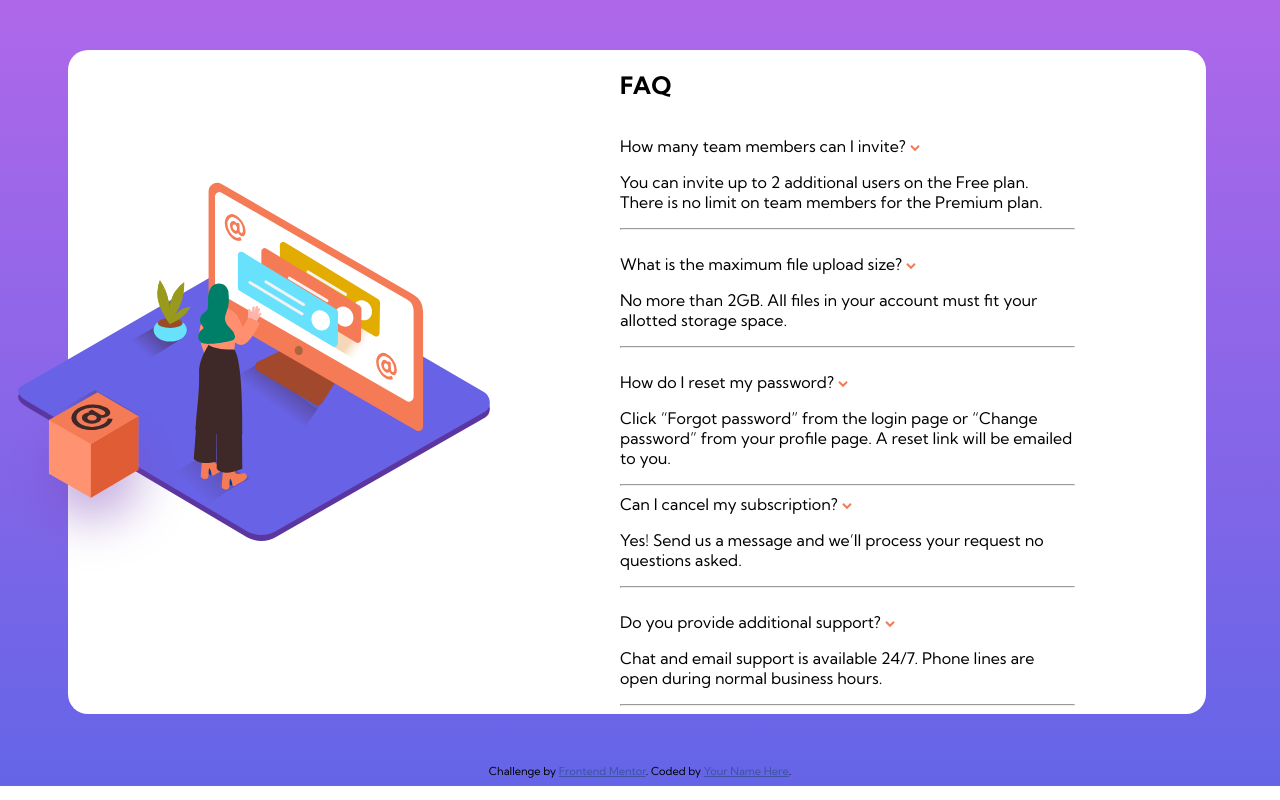
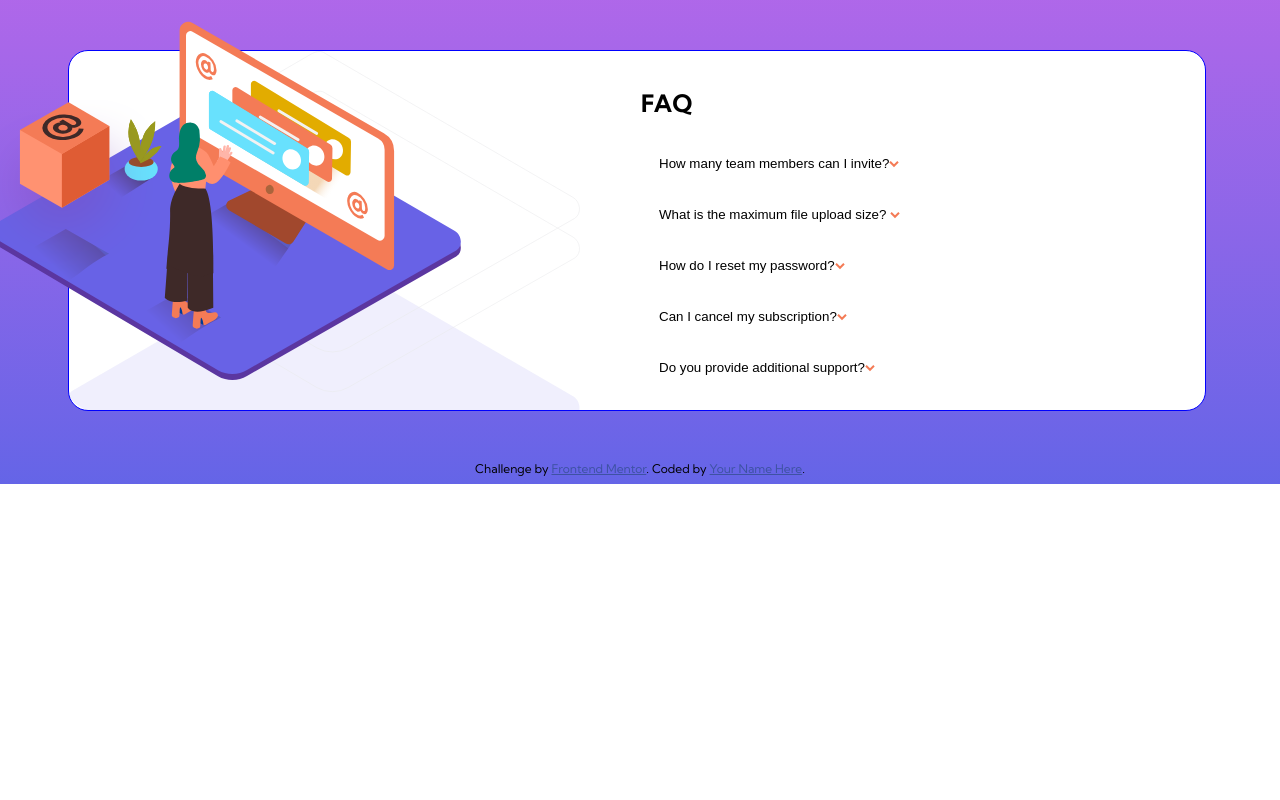
Before and after one commit to Nicolaj123/FAQ-accordion-card, a plain HTML site: page index.html in a window 1280 px wide. Drawn offline with Linux system fonts and the light colour scheme.

Commit message:
Stage 3 Accordion Css & Js

```diff
--- a/index.html
+++ b/index.html
@@ -21,30 +21,33 @@
               <img class="illustration-woman" src="images/illustration-woman-online-desktop.svg" alt="illustration-woman-online-desktop">
           </section>
         <section id="right-part">
+
+
               <h1>FAQ</h1>
-                <div class="first-q">
-                    <p> How many team members can I invite? <img src="images/icon-arrow-down.svg" alt="icon-arrow-down"> </p>
-                    <p> You can invite up to 2 additional users on the Free plan. There is no limit on
-                    team members for the Premium plan.</p> <hr>
-                    </div>
-                <div class="second-q">
-                    <p>What is the maximum file upload size? <img src="images/icon-arrow-down.svg" alt="icon-arrow-down"></p>
-                    <p>No more than 2GB. All files in your account must fit your allotted storage space.</p> <hr>
+                <button class="accordion">How many team members can I invite?<img class="btnfaq" src="images/icon-arrow-down.svg" alt="icon-arrow-down"></button>
+                <div class="panel">
+                  <p>You can invite up to 2 additional users on the Free plan. There is no limit on
+                  team members for the Premium plan.</p>
+                  </div>
+                <button class="accordion">What is the maximum file upload size? <img class="btnfaq" src="images/icon-arrow-down.svg" alt="icon-arrow-down"></button>
+                <div class="panel">
+                  <p>No more than 2GB. All files in your account must fit your allotted storage space.</p>
                 </div>
-                <div class="third-q">
-                    <p> How do I reset my password? <img src="images/icon-arrow-down.svg" alt="icon-arrow-down"></p>
-                    <p> Click “Forgot password” from the login page or “Change password” from your profile page.
-                    A reset link will be emailed to you.</p> <hr>
+                <button class="accordion">How do I reset my password?<img class="btnfaq" src="images/icon-arrow-down.svg" alt="icon-arrow-down"></button>
+                <div class="panel">
+                  <p>Click “Forgot password” from the login page or “Change password” from your profile page.
+                  A reset link will be emailed to you.</p>
                 </div>
-                <div class="fourth-q">
-                  <hp3> Can I cancel my subscription? <img src="images/icon-arrow-down.svg" alt="icon-arrow-down"></hp3>
-                  <p> Yes! Send us a message and we’ll process your request no questions asked. </p> <hr>
+                <button class="accordion">Can I cancel my subscription?<img class="btnfaq" src="images/icon-arrow-down.svg"
+                    alt="icon-arrow-down"></button>
+                <div class="panel">
+                  <p>Yes! Send us a message and we’ll process your request no questions asked.</p>
                 </div>
-
-                <div class="fifth-q">
-                  <p>Do you provide additional support? <img src="images/icon-arrow-down.svg" alt="icon-arrow-down"> </p>
-                  <p>Chat and email support is available 24/7. Phone lines are open during normal business hours.</p> <hr>
-              </div>
+                <button class="accordion">Do you provide additional support?<img class="btnfaq" src="images/icon-arrow-down.svg"
+                    alt="icon-arrow-down"></button>
+                <div class="panel">
+                  <p>Chat and email support is available 24/7. Phone lines are open during normal business hours.</p>
+                </div>
         </section>
   </main>
 
--- a/script.js
+++ b/script.js
@@ -1,7 +1,18 @@
-var arrowbtnOn;
+var acc = document.getElementsByClassName("accordion");
+var i;
 
-var arrowbtnOff;
+for (i = 0; i < acc.length; i++) {
+ acc[i].addEventListener("click", function () {
+  /* Toggle between adding and removing the "active" class,
+  to highlight the button that controls the panel */
+  this.classList.toggle("active");
 
-function arrowbtnOn () {
- if arrowbtnOn
+  /* Toggle between hiding and showing the active panel */
+  var panel = this.nextElementSibling;
+  if (panel.style.display === "block") {
+   panel.style.display = "none";
+  } else {
+   panel.style.display = "block";
+  }
+ });
 }
--- a/styles.css
+++ b/styles.css
@@ -2,7 +2,7 @@
  box-sizing: border-box;
 }
 
-.attribution { font-size: 11px; text-align: center; }
+.attribution { font-size: 12px; text-align: center; }
 .attribution a { color: hsl(228, 45%, 44%); }
 
 body {
@@ -11,25 +11,38 @@ body {
  font-family: 'Kumbh Sans', sans-serif;
 }
 
+h4{
+ font-family: 'Kumbh Sans', sans-serif;
+ font-weight: 700;
+ color: hsl(240, 6%, 50%)
+}
+
+p{
+ font-family: 'Kumbh Sans', sans-serif;
+ font-weight: 400;
+}
+
 #main_faq {
  background-color: white ;
+ background-image: url("images/bg-pattern-desktop.svg");
+ background-repeat: no-repeat;
+ background-size: 45%;
  width: 90%;
  display: flex;
  align-items: center;
  margin: 50px 60px;
  border-radius: 20px;
  position: relative;
- z-index:3;
+ border: 1px solid blue;
 }
 
 #left-part{
  display: flex;
- margin-right: 80px;
 }
 
 .illustration-box{
  position: absolute;
- bottom: 140px; left: -70px;
+ bottom: 35%; right: 92%;
  background-color: none;
  position:absolute;
  z-index: 2;
@@ -37,14 +50,44 @@ body {
 
 .illustration-woman {
  display: flex;
+ flex-direction: row;
+ flex-wrap: nowrap;
  position: relative;
- bottom: 20px; left: -50px;
- z-index: 1;
+ bottom: 30px; left: -80px;
 }
 
 #right-part{
 display: flex;
 flex-direction: column;
 justify-content: center;
-width: 40%;
+width: 60%;
+height: 20%;
+margin: 0px 100px;
 }
+
+.faq {
+ cursor: pointer;
+}
+
+.accordion {
+  background-color: white;
+  cursor: pointer;
+  padding: 18px;
+  width: 100%;
+  text-align: left;
+  border:none;
+  outline: none;
+  transition: 0.3s;
+}
+
+.active, .accordion:hover {
+  color:hsl(14, 88%, 65%)
+}
+
+/* Style the accordion panel. Note: hidden by default */
+.panel {
+  padding: 0 18px;
+  background-color: white;
+  display: none;
+  overflow: hidden;
+}
```
